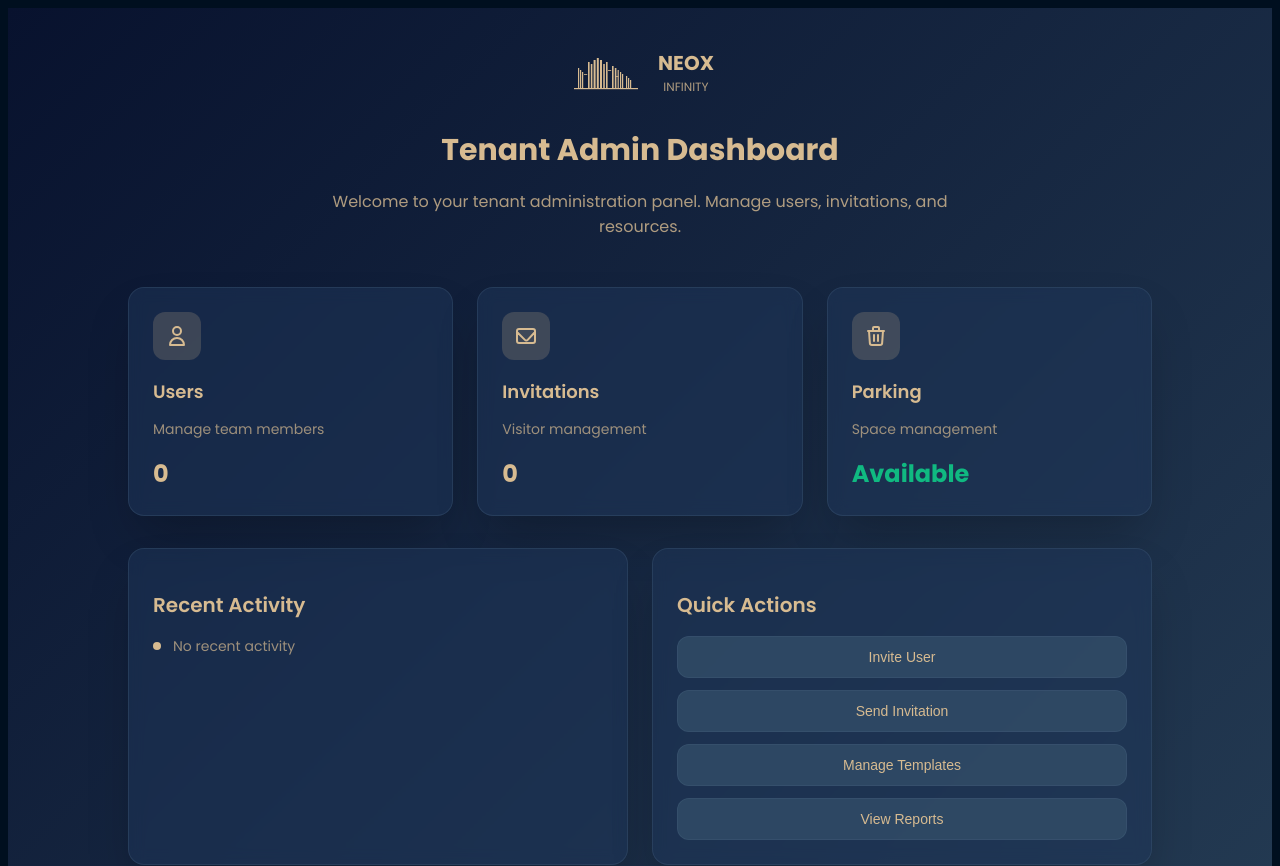
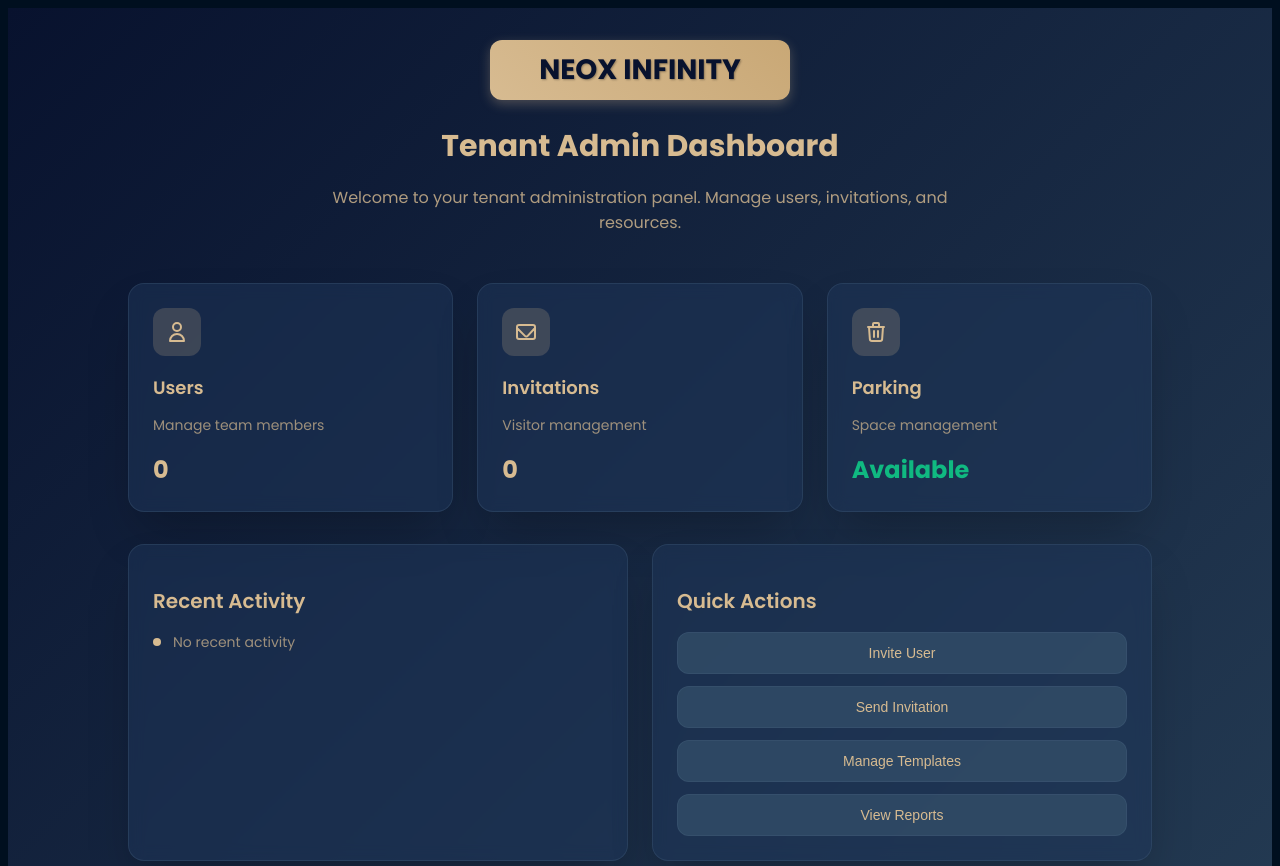
Before and after one commit to petervargait/neoxadminui, a Next.js app: page /tenant in a window 1280 px wide. Shown: the top 866 px of the page. Built offline with nearby package versions, Linux system fonts and the light colour scheme.

Commit message:
Add button functionality and update NEOX logo to styled component with working click handlers

```diff
--- a/src/app/admin/page.tsx
+++ b/src/app/admin/page.tsx
@@ -2,6 +2,21 @@ import Link from 'next/link'
 import NeoxLogo from '../../components/NeoxLogo'
 
 export default function AdminPage() {
+  const handleCreateTenant = () => {
+    alert('Create Tenant clicked - This would open a tenant creation form')
+  }
+
+  const handleManageModules = () => {
+    alert('Manage Modules clicked - This would show module management interface')
+  }
+
+  const handleViewAuditLogs = () => {
+    alert('View Audit Logs clicked - This would show system audit logs')
+  }
+
+  const handleSystemSettings = () => {
+    alert('System Settings clicked - This would open system configuration')
+  }
   return (
     <div style={{
       minHeight: '100vh',
@@ -16,7 +31,7 @@ export default function AdminPage() {
             justifyContent: 'center',
             marginBottom: '24px'
           }}>
-            <NeoxLogo width="80px" height="64px" color="#d7bb91" />
+            <NeoxLogo width="300px" height="60px" />
           </div>
           <h1 style={{ fontSize: '30px', fontWeight: 'bold', marginBottom: '16px', color: '#d7bb91' }}>
             Global Admin Dashboard
@@ -136,7 +151,11 @@ export default function AdminPage() {
             gridTemplateColumns: 'repeat(auto-fit, minmax(200px, 1fr))',
             gap: '16px'
           }}>
-            <button style={{
+            <button
+              onClick={handleCreateTenant}
+              onMouseEnter={(e) => e.target.style.backgroundColor = 'rgba(75, 101, 129, 0.9)'}
+              onMouseLeave={(e) => e.target.style.backgroundColor = 'rgba(51, 78, 104, 0.8)'}
+              style={{
                 backgroundColor: 'rgba(51, 78, 104, 0.8)',
                 color: '#d7bb91',
                 border: '1px solid rgba(75, 101, 129, 0.3)',
@@ -147,7 +166,7 @@ export default function AdminPage() {
                 transition: 'all 0.2s',
                 fontSize: '14px'
               }}>Create Tenant</button>
-            <button style={{
+            <button onClick={handleManageModules} style={{
               backgroundColor: 'rgba(51, 78, 104, 0.8)',
               color: '#d7bb91',
               border: '1px solid rgba(75, 101, 129, 0.3)',
@@ -158,7 +177,7 @@ export default function AdminPage() {
               transition: 'all 0.2s',
               fontSize: '14px'
             }}>Manage Modules</button>
-            <button style={{
+            <button onClick={handleViewAuditLogs} style={{
               backgroundColor: 'rgba(51, 78, 104, 0.8)',
               color: '#d7bb91',
               border: '1px solid rgba(75, 101, 129, 0.3)',
@@ -169,7 +188,7 @@ export default function AdminPage() {
               transition: 'all 0.2s',
               fontSize: '14px'
             }}>View Audit Logs</button>
-            <button style={{
+            <button onClick={handleSystemSettings} style={{
               backgroundColor: 'rgba(51, 78, 104, 0.8)',
               color: '#d7bb91',
               border: '1px solid rgba(75, 101, 129, 0.3)',
--- a/src/app/tenant/page.tsx
+++ b/src/app/tenant/page.tsx
@@ -2,6 +2,21 @@ import Link from 'next/link'
 import NeoxLogo from '../../components/NeoxLogo'
 
 export default function TenantPage() {
+  const handleInviteUser = () => {
+    alert('Invite User clicked - This would open user invitation form')
+  }
+
+  const handleSendInvitation = () => {
+    alert('Send Invitation clicked - This would show invitation management')
+  }
+
+  const handleManageTemplates = () => {
+    alert('Manage Templates clicked - This would show template management')
+  }
+
+  const handleViewReports = () => {
+    alert('View Reports clicked - This would show tenant reports')
+  }
   return (
     <div style={{
       minHeight: '100vh',
@@ -16,7 +31,7 @@ export default function TenantPage() {
             justifyContent: 'center',
             marginBottom: '24px'
           }}>
-            <NeoxLogo width="80px" height="64px" color="#d7bb91" />
+            <NeoxLogo width="300px" height="60px" />
           </div>
           <h1 style={{ fontSize: '30px', fontWeight: 'bold', marginBottom: '16px', color: '#d7bb91' }}>
             Tenant Admin Dashboard
@@ -154,7 +169,7 @@ export default function TenantPage() {
           }}>
             <h2 style={{ fontSize: '20px', fontWeight: '600', marginBottom: '16px', color: '#d7bb91' }}>Quick Actions</h2>
             <div style={{ display: 'flex', flexDirection: 'column', gap: '12px' }}>
-              <button style={{
+              <button onClick={handleInviteUser} style={{
                 backgroundColor: 'rgba(51, 78, 104, 0.8)',
                 color: '#d7bb91',
                 border: '1px solid rgba(75, 101, 129, 0.3)',
@@ -165,7 +180,7 @@ export default function TenantPage() {
                 transition: 'all 0.2s',
                 fontSize: '14px'
               }}>Invite User</button>
-              <button style={{
+              <button onClick={handleSendInvitation} style={{
                 backgroundColor: 'rgba(51, 78, 104, 0.8)',
                 color: '#d7bb91',
                 border: '1px solid rgba(75, 101, 129, 0.3)',
@@ -176,7 +191,7 @@ export default function TenantPage() {
                 transition: 'all 0.2s',
                 fontSize: '14px'
               }}>Send Invitation</button>
-              <button style={{
+              <button onClick={handleManageTemplates} style={{
                 backgroundColor: 'rgba(51, 78, 104, 0.8)',
                 color: '#d7bb91',
                 border: '1px solid rgba(75, 101, 129, 0.3)',
@@ -187,7 +202,7 @@ export default function TenantPage() {
                 transition: 'all 0.2s',
                 fontSize: '14px'
               }}>Manage Templates</button>
-              <button style={{
+              <button onClick={handleViewReports} style={{
                 backgroundColor: 'rgba(51, 78, 104, 0.8)',
                 color: '#d7bb91',
                 border: '1px solid rgba(75, 101, 129, 0.3)',
--- a/src/components/NeoxLogo.tsx
+++ b/src/components/NeoxLogo.tsx
@@ -1,69 +1,31 @@
 interface NeoxLogoProps {
   width?: string;
   height?: string;
-  color?: string;
 }
 
-export default function NeoxLogo({ width = '64px', height = '64px', color = '#d7bb91' }: NeoxLogoProps) {
+export default function NeoxLogo({ width = '200px', height = '80px' }: NeoxLogoProps) {
   return (
     <div style={{
       display: 'flex',
       alignItems: 'center',
-      gap: '12px',
-      color: color
+      justifyContent: 'center',
+      gap: '12px'
     }}>
-      <svg style={{ width, height }} viewBox="0 0 200 100" fill="none" xmlns="http://www.w3.org/2000/svg">
-        {/* Main building structures */}
-        <g fill={color}>
-          {/* Base line */}
-          <rect x="20" y="90" width="160" height="3" />
-
-          {/* Left building */}
-          <rect x="30" y="40" width="3" height="50" />
-          <rect x="35" y="45" width="3" height="45" />
-          <rect x="40" y="50" width="3" height="40" />
-
-          {/* Center building complex */}
-          <rect x="55" y="25" width="4" height="65" />
-          <rect x="62" y="30" width="4" height="60" />
-          <rect x="69" y="20" width="5" height="70" />
-          <rect x="77" y="15" width="5" height="75" />
-          <rect x="85" y="20" width="5" height="70" />
-          <rect x="93" y="30" width="4" height="60" />
-          <rect x="100" y="25" width="4" height="65" />
-
-          {/* Right building complex */}
-          <rect x="115" y="35" width="4" height="55" />
-          <rect x="122" y="40" width="4" height="50" />
-          <rect x="129" y="45" width="3" height="45" />
-          <rect x="135" y="50" width="3" height="40" />
-          <rect x="140" y="55" width="3" height="35" />
-
-          {/* Far right buildings */}
-          <rect x="150" y="60" width="3" height="30" />
-          <rect x="155" y="65" width="3" height="25" />
-          <rect x="160" y="70" width="3" height="20" />
-
-          {/* Connecting elements and details */}
-          <rect x="45" y="55" width="8" height="2" />
-          <rect x="105" y="45" width="8" height="2" />
-          <rect x="125" y="60" width="6" height="2" />
-
-          {/* Windows/details on main buildings */}
-          <rect x="71" y="30" width="1" height="2" />
-          <rect x="71" y="35" width="1" height="2" />
-          <rect x="71" y="40" width="1" height="2" />
-          <rect x="79" y="25" width="1" height="2" />
-          <rect x="79" y="30" width="1" height="2" />
-          <rect x="79" y="35" width="1" height="2" />
-          <rect x="87" y="30" width="1" height="2" />
-          <rect x="87" y="35" width="1" height="2" />
-          <rect x="87" y="40" width="1" height="2" />
-        </g>
-      </svg>
-      <div>
-        <div style={{ fontSize: '20px', fontWeight: 'bold' }}>NEOX</div>
-        <div style={{ fontSize: '12px', opacity: 0.8 }}>INFINITY</div>
+      <div style={{
+        width: width,
+        height: height,
+        background: 'linear-gradient(45deg, #d7bb91, #c9a876)',
+        borderRadius: '12px',
+        display: 'flex',
+        alignItems: 'center',
+        justifyContent: 'center',
+        fontSize: '28px',
+        fontWeight: 'bold',
+        color: '#08122e',
+        textShadow: '1px 1px 2px rgba(0,0,0,0.3)',
+        boxShadow: '0 4px 12px rgba(215, 187, 145, 0.3)'
+      }}>
+        NEOX INFINITY
       </div>
     </div>
   )
```
Lines whose indentation alone changed are shown as unchanged.
